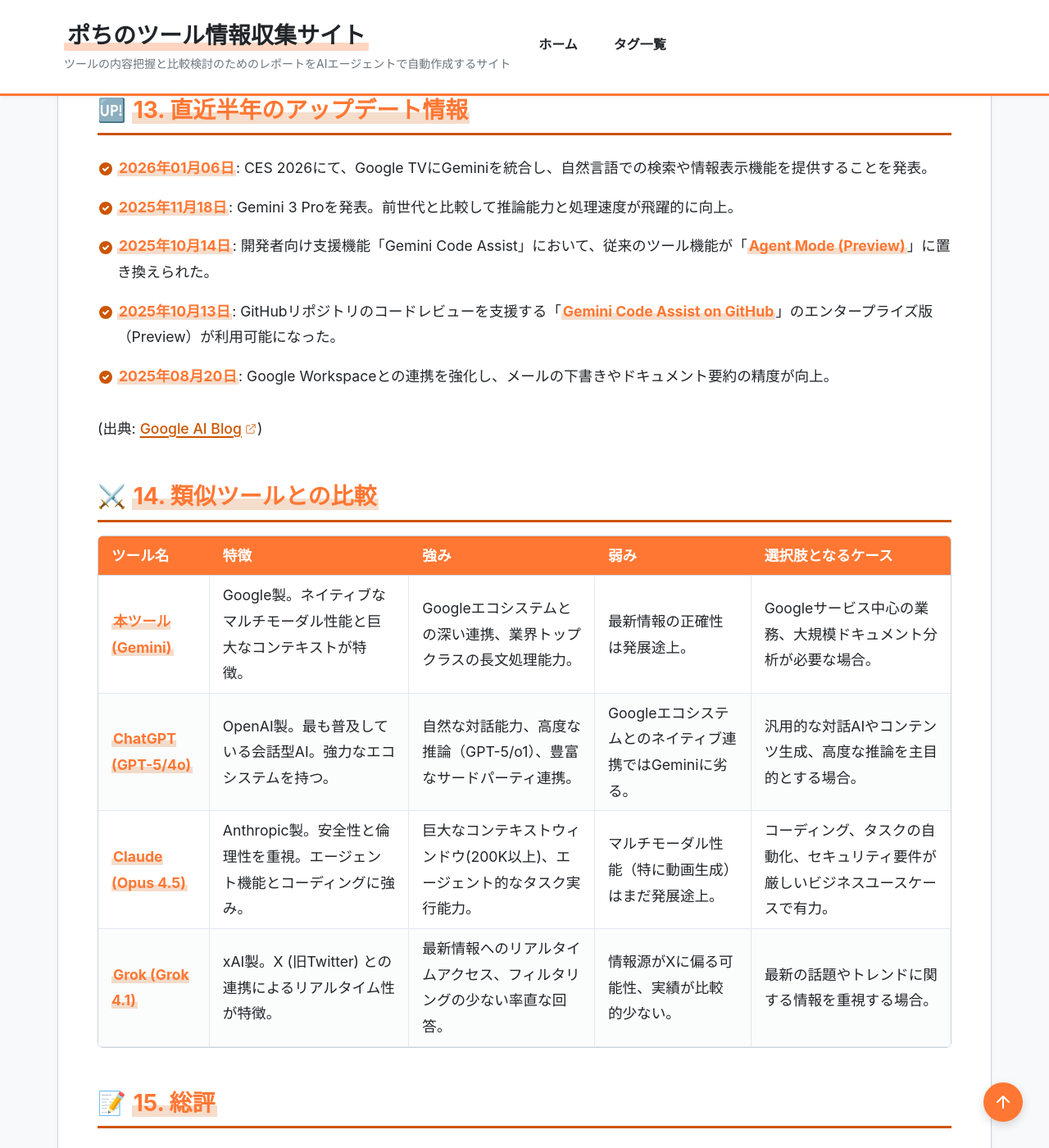
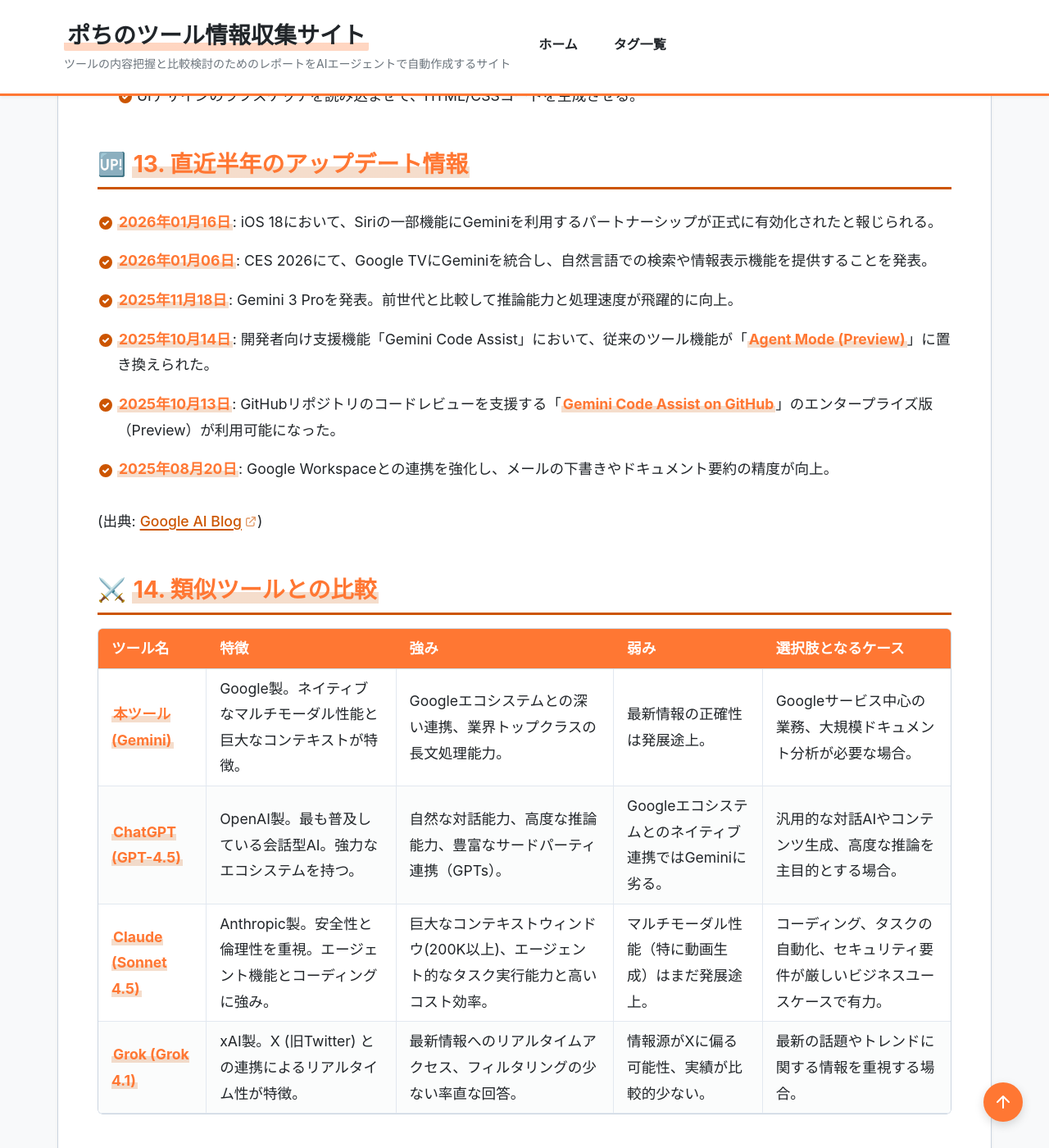
Before and after one commit to aegisfleet/tool-survey-report, a Jekyll site: the page built from _reports/gemini.md, in a window 1280 px wide and 1400 px high, scrolled down 9059 px. Shown: the whole window at 82% size. Built offline with Jekyll 4.4.1, drawn with Linux system fonts in a browser that asks for light colours; some of the changed text lies outside the part shown.

Commit message:
feat: Update Gemini report to 2026-01-16 (#483)
As per the instructions in AGENTS.md, this commit updates the research report for Gemini (_reports/gemini.md).

- Updated the report content to reflect the latest information as of 2026-01-16.
- Ensured the report format strictly adheres to the template.
- Verified and established bidirectional links with related reports (e.g., Claude).
- Performed a link check and corrected URLs as necessary.

Co-authored-by: google-labs-jules[bot] <161369871+google-labs-jules[bot]@users.noreply.github.com>

```diff
--- a/_reports/gemini.md
+++ b/_reports/gemini.md
@@ -4,8 +4,9 @@ tool_name: "Gemini"
 category: "生成AI"
 developer: "Google"
 official_site: "https://gemini.google.com/"
+tool_reading: "ジェミニ"
 date: "2025-10-19"
-last_updated: "2026-01-08"
+last_updated: "2026-01-16"
 tags:
   - "AI"
   - "生成AI"
@@ -22,7 +23,7 @@ quick_summary:
     - "一般ユーザー"
     - "開発者"
     - "研究者"
-  latest_highlight: "2025年11月に最新モデルGemini 3 Proを発表"
+  latest_highlight: "2026年1月にGoogle TVとの統合を発表"
   update_frequency: "高"
 
 evaluation:
@@ -67,7 +68,8 @@ relationships:
 * **開発元**: Google
 * **公式サイト**: [https://gemini.google.com/](https://gemini.google.com/)
 * **関連リンク**:
-  * ドキュメント: [https://ai.google.dev/docs](https://ai.google.dev/docs)
+  * ドキュメント: [https://ai.google.dev/gemini-api/docs/quickstart](https://ai.google.dev/gemini-api/docs/quickstart)
+  * レビューサイト: [G2](https://www.g2.com/products/google-gemini/reviews)
 * **カテゴリ**: 生成AI
 * **概要**: Googleが開発した、テキスト、画像、音声、動画などをネイティブに理解し、生成することができるマルチモーダルAIモデルファミリー。
 
@@ -131,7 +133,7 @@ relationships:
 
 ## **8. サポート体制**
 
-* **ドキュメント**: [Google AI for Developers](https://ai.google.dev/docs)サイトに、APIリファレンス、クイックスタート、チュートリアルなど詳細な公式ドキュメントが整備されている。
+* **ドキュメント**: [Google AI for Developers](https://ai.google.dev/gemini-api/docs/quickstart)サイトに、APIリファレンス、クイックスタート、チュートリアルなど詳細な公式ドキュメントが整備されている。
 * **コミュニティ**: Google Developer Communityや、Stack Overflow、GitHubなどで開発者コミュニティが活発。
 * **公式サポート**: Google Cloudのサポートプランを通じて、技術的なサポートを受けることが可能。
 
@@ -160,7 +162,7 @@ relationships:
 
 ## **12. ユーザーの声（レビュー分析）**
 
-* **調査対象**: G2, Capterra, 技術系ブログ, X(Twitter), Reddit
+* **調査対象**: G2, 技術系ブログ, X(Twitter), Reddit (Capterra, ITreviewには登録なし)
 * **総合評価**: 4.7/5.0 (G2) - 非常に高い評価。特にマルチモーダル性能と長文コンテキスト処理能力が注目されている。
 * **ポジティブな評価**:
   * 「大量のPDF資料を読み込ませて要約させるのが非常に便利」
@@ -176,6 +178,7 @@ relationships:
 
 ## **13. 直近半年のアップデート情報**
 
+* **2026年01月16日**: iOS 18において、Siriの一部機能にGeminiを利用するパートナーシップが正式に有効化されたと報じられる。
 * **2026年01月06日**: CES 2026にて、Google TVにGeminiを統合し、自然言語での検索や情報表示機能を提供することを発表。
 * **2025年11月18日**: Gemini 3 Proを発表。前世代と比較して推論能力と処理速度が飛躍的に向上。
 * **2025年10月14日**: 開発者向け支援機能「Gemini Code Assist」において、従来のツール機能が「**Agent Mode (Preview)**」に置き換えられた。
@@ -189,8 +192,8 @@ relationships:
 | ツール名 | 特徴 | 強み | 弱み | 選択肢となるケース |
 |---------|------|------|------|------------------|
 | **本ツール (Gemini)** | Google製。ネイティブなマルチモーダル性能と巨大なコンテキストが特徴。 | Googleエコシステムとの深い連携、業界トップクラスの長文処理能力。 | 最新情報の正確性は発展途上。 | Googleサービス中心の業務、大規模ドキュメント分析が必要な場合。 |
-| **ChatGPT (GPT-5/4o)** | OpenAI製。最も普及している会話型AI。強力なエコシステムを持つ。 | 自然な対話能力、高度な推論（GPT-5/o1）、豊富なサードパーティ連携。 | Googleエコシステムとのネイティブ連携ではGeminiに劣る。 | 汎用的な対話AIやコンテンツ生成、高度な推論を主目的とする場合。 |
-| **Claude (Opus 4.5)** | Anthropic製。安全性と倫理性を重視。エージェント機能とコーディングに強み。 | 巨大なコンテキストウィンドウ(200K以上)、エージェント的なタスク実行能力。 | マルチモーダル性能（特に動画生成）はまだ発展途上。 | コーディング、タスクの自動化、セキュリティ要件が厳しいビジネスユースケースで有力。 |
+| **ChatGPT (GPT-4.5)** | OpenAI製。最も普及している会話型AI。強力なエコシステムを持つ。 | 自然な対話能力、高度な推論能力、豊富なサードパーティ連携（GPTs）。 | Googleエコシステムとのネイティブ連携ではGeminiに劣る。 | 汎用的な対話AIやコンテンツ生成、高度な推論を主目的とする場合。 |
+| **Claude (Sonnet 4.5)** | Anthropic製。安全性と倫理性を重視。エージェント機能とコーディングに強み。 | 巨大なコンテキストウィンドウ(200K以上)、エージェント的なタスク実行能力と高いコスト効率。 | マルチモーダル性能（特に動画生成）はまだ発展途上。 | コーディング、タスクの自動化、セキュリティ要件が厳しいビジネスユースケースで有力。 |
 | **Grok (Grok 4.1)** | xAI製。X (旧Twitter) との連携によるリアルタイム性が特徴。 | 最新情報へのリアルタイムアクセス、フィルタリングの少ない率直な回答。 | 情報源がXに偏る可能性、実績が比較的少ない。 | 最新の話題やトレンドに関する情報を重視する場合。 |
 
 ## **15. 総評**
```
Also changed, not shown: _reports/claude.md (+1 -0 lines).
